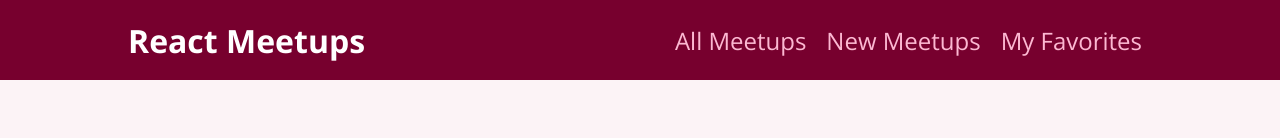
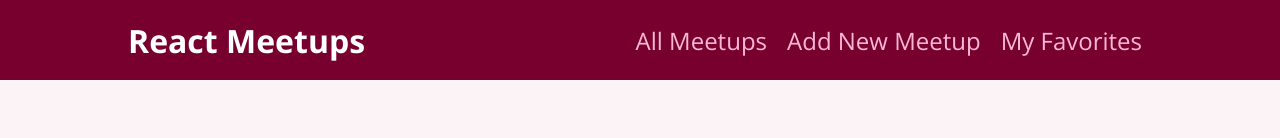
Before and after one commit to devjamescockfield/NextJS-Course, a React (Create React App) app in the folder react-refresher/meet-up-react-course-app/: page / in a window 1280 px wide. Shown: the top 138 px of the page. Built offline with nearby package versions, Linux system fonts and the light colour scheme.

Commit message:
Update MainNavigation.js

```diff
--- a/react-refresher/meet-up-react-course-app/src/components/layout/MainNavigation.js
+++ b/react-refresher/meet-up-react-course-app/src/components/layout/MainNavigation.js
@@ -10,7 +10,7 @@ function MainNavigation() {
         <ul>
           <li>
             <Link to="/">All Meetups</Link>
-            <Link to="/new-meetup">New Meetups</Link>
+            <Link to="/new-meetup">Add New Meetup</Link>
             <Link to="/favorites">My Favorites</Link>
           </li>
         </ul>
```
